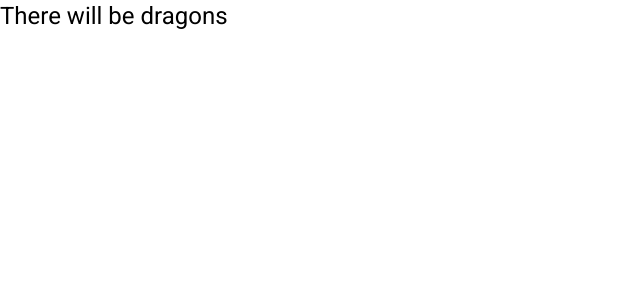
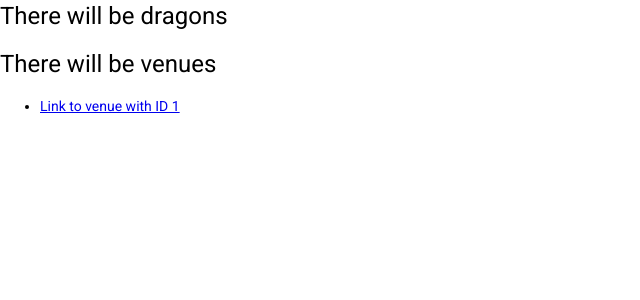
Before and after one commit to Hyperkid123/amsterdam, an Angular app: page / in a window 1280 px wide. Shown: the top 300 px of the page, without its empty margins (0-640 px from the left). Built offline with nearby package versions, Linux system fonts and the light colour scheme.

Commit message:
Set up initial routing.

```diff
--- a/src/app/app-routing.module.ts
+++ b/src/app/app-routing.module.ts
@@ -1,8 +1,13 @@
 import { NgModule } from '@angular/core';
 import { Routes, RouterModule } from '@angular/router';
+import { Venues } from './views/venues/venues.view';
+import { Venue } from './views/venue-detail/venue-detail.view';
 
 
-const routes: Routes = [];
+const routes: Routes = [
+  {path: '', component: Venues},
+  {path: 'venues/:venueId', component: Venue}
+];
 
 @NgModule({
   imports: [RouterModule.forRoot(routes)],
--- a/src/app/app.module.ts
+++ b/src/app/app.module.ts
@@ -4,10 +4,14 @@ import { NgModule } from '@angular/core';
 import { AppRoutingModule } from './app-routing.module';
 import { AppComponent } from './app.component';
 import { BrowserAnimationsModule } from '@angular/platform-browser/animations';
+import { Venues } from './views/venues/venues.view';
+import { Venue } from './views/venue-detail/venue-detail.view';
 
 @NgModule({
   declarations: [
-    AppComponent
+    AppComponent,
+    Venues,
+    Venue
   ],
   imports: [
     BrowserModule,
--- /dev/null
+++ b/src/app/views/venue-detail/venue-detail.view.html
@@ -0,0 +1,3 @@
+<h1>
+  Detail of venue with id: {{ venueId }}
+</h1>
--- /dev/null
+++ b/src/app/views/venue-detail/venue-detail.view.ts
@@ -0,0 +1,20 @@
+import { Component, OnInit } from '@angular/core';
+import { ActivatedRoute } from '@angular/router';
+
+@Component({
+  selector: 'venue',
+  templateUrl: './venue-detail.view.html',
+})
+export class Venue implements OnInit {
+  venueId;
+
+  constructor(
+    private route: ActivatedRoute
+  ){}
+
+  ngOnInit() {
+    this.route.paramMap.subscribe(params => {
+      this.venueId = params.get('venueId');
+    });
+  }
+}
--- /dev/null
+++ b/src/app/views/venues/venues.view.html
@@ -0,0 +1,9 @@
+<h1>There will be venues</h1>
+
+<ul>
+  <li>
+    <a [routerLink]="['venues', '1']">
+      Link to venue with ID 1
+    </a>
+  </li>
+</ul>
```
Also changed, not shown: src/app/views/venues/venues.view.ts (added, +8 -0 lines).
